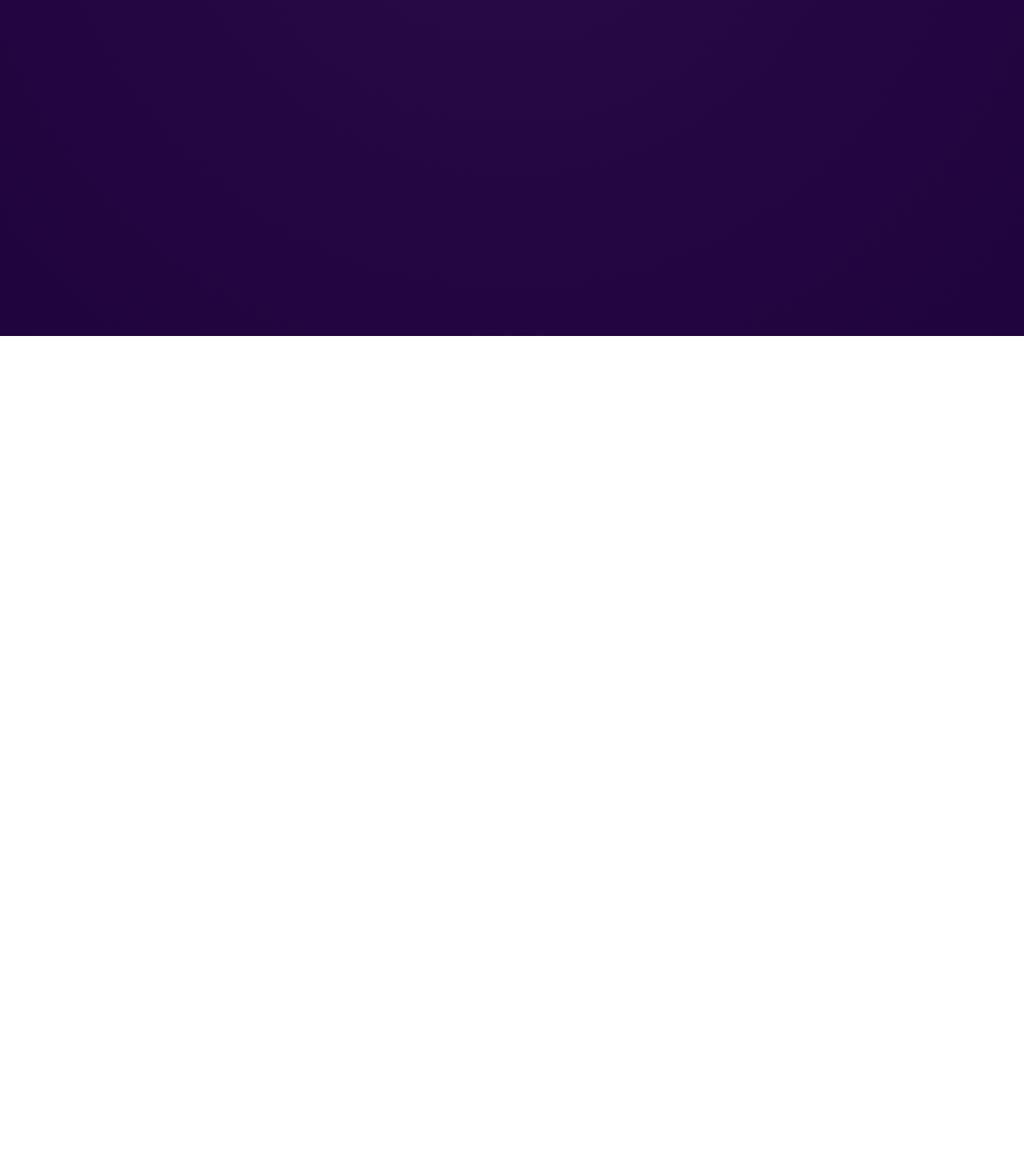
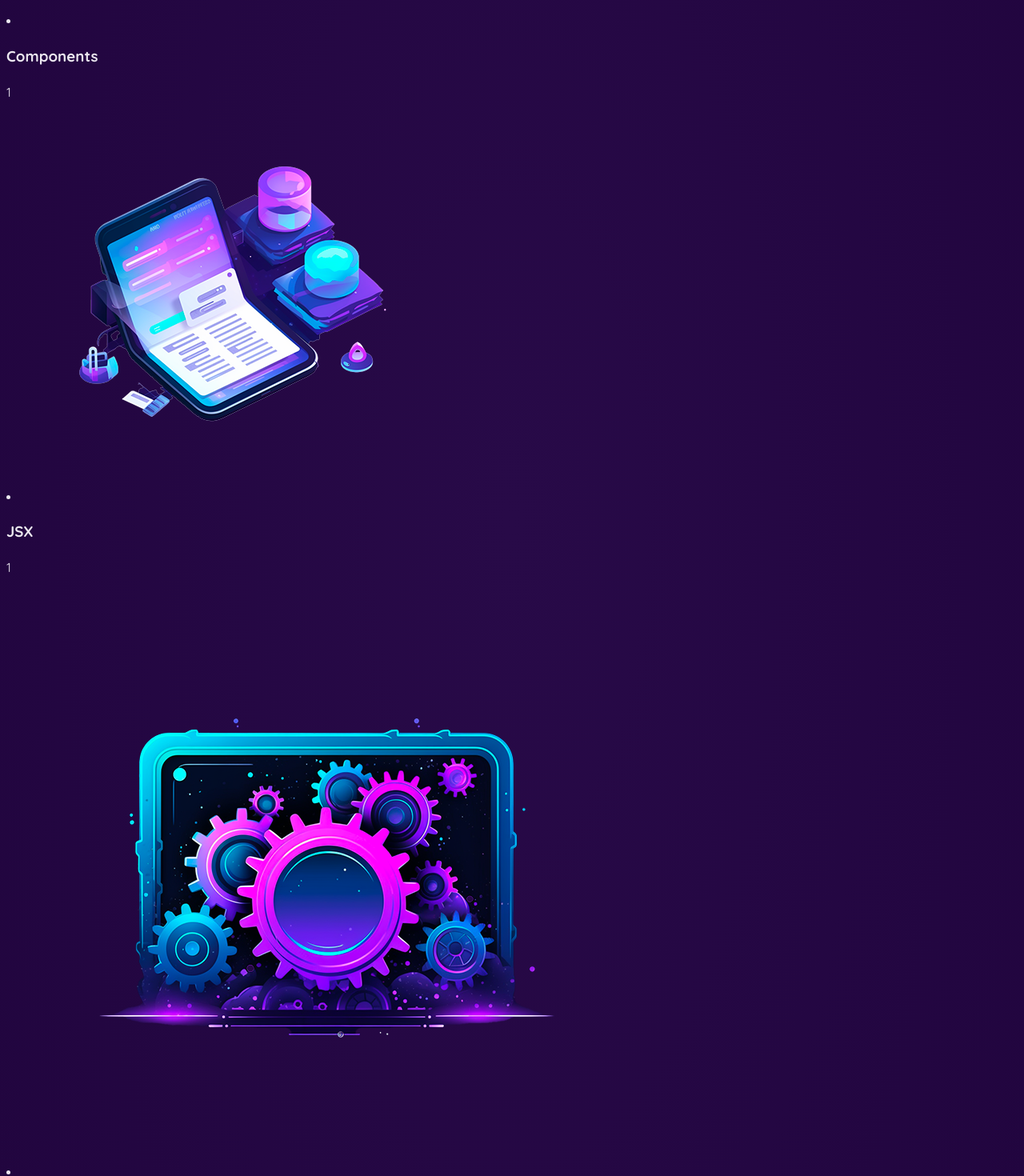
Before and after one commit to OllaWilk/udemy-react, a JavaScript app: page / in a window 1280 px wide. Shown: the part 860-2330 px from the top of the page at 80% size. Before the commit the page ends 1280 px from the top, so only its background shows below. Built offline with nearby package versions, Linux system fonts and the light colour scheme; the HTML template or start-up script is replaced by a standard one.

Commit message:
przekazywanie propsów

```diff
--- a/src/App.js
+++ b/src/App.js
@@ -1,5 +1,6 @@
 import './App.css';
 import img from './assets/react-core-concepts.png';
+import { CORE_CONCEPTS } from './data.js';
 
 const reactDescriptions = ['Fundamental', 'Crucial', 'Core'];
 
@@ -22,6 +23,16 @@
   );
 }
 
+function CoreConcept({ image, title, descritpoion }) {
+  return (
+    <li>
+      <img src={image} alt={{ title }} />
+      <h3>{title}</h3>
+      <p>{descritpoion}</p>1{' '}
+    </li>
+  );
+}
+
 function App() {
   return (
     <div>
@@ -29,6 +40,16 @@
       <main>
         <h2>Time to get started!</h2>
       </main>
+      {/* Sposób pierwszy wpisanie numeru indexu z tablicy */}
+      <CoreConcept
+        title={CORE_CONCEPTS[0].title}
+        image={CORE_CONCEPTS[0].image}
+        descritpoion={CORE_CONCEPTS[0].descritpoion}
+      />
+      {/* Sposób drugi przekazanie spreed operatorem dancyh */}
+      <CoreConcept {...CORE_CONCEPTS[1]} />
+      <CoreConcept {...CORE_CONCEPTS[2]} />
+      <CoreConcept {...CORE_CONCEPTS[3]} />
     </div>
   );
 }
--- /dev/null
+++ b/src/data.js
@@ -0,0 +1,31 @@
+import componentsImg from './assets/components.png';
+import propsImg from './assets/config.png';
+import jsxImg from './assets/jsx-ui.png';
+import stateImg from './assets/state-mgmt.png';
+
+export const CORE_CONCEPTS = [
+  {
+    image: componentsImg,
+    title: 'Components',
+    description:
+      'The core UI building block - compose the user interface by combining multiple components.',
+  },
+  {
+    image: jsxImg,
+    title: 'JSX',
+    description:
+      'Return (potentially dynamic) HTML(ish) code to define the actual markup that will be rendered.',
+  },
+  {
+    image: propsImg,
+    title: 'Props',
+    description:
+      'Make components configurable (and therefore reusable) by passing input data to them.',
+  },
+  {
+    image: stateImg,
+    title: 'State',
+    description:
+      'React-managed data which, when changed, causes the component to re-render & the UI to update.',
+  },
+];
```
